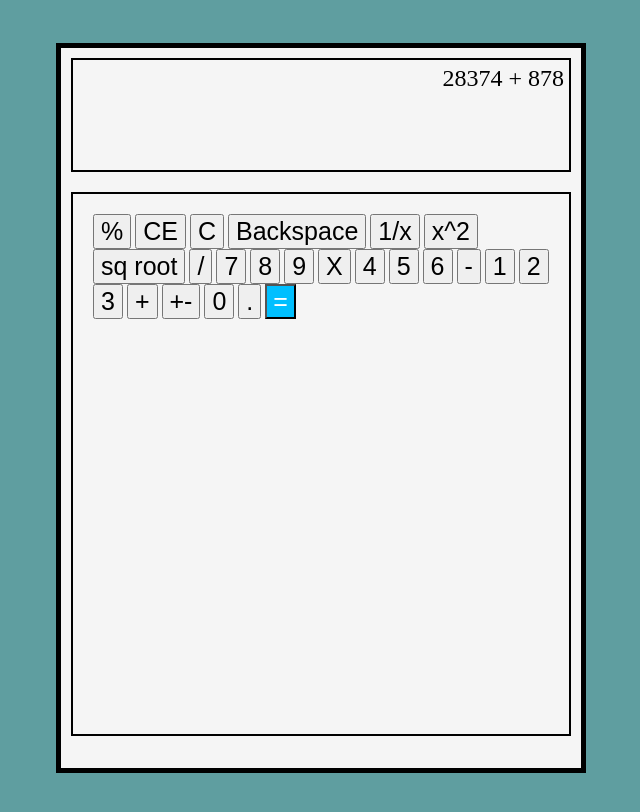
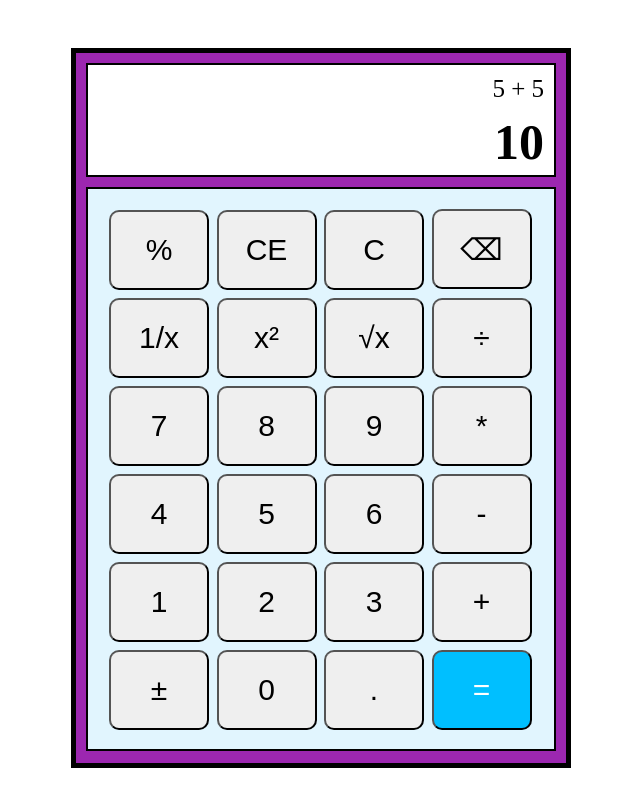
Before and after one commit to Somesh1007/odin-calculator, a plain HTML site: page index.html in a window 1280 px wide. Shown: the whole page, without its empty margins (319-959 px from the left). Drawn offline with Linux system fonts and the light colour scheme.

Commit message:
Add HTML and CSS

```diff
--- a/index.html
+++ b/index.html
@@ -15,33 +15,46 @@
     <div class="container">
         <div class="calc-container">
             <div class="screen">
-                28374 + 878
+                <div class="screen-input"></div>
+                <div class="screen-output"></div>
             </div>
             <div class="buttons-container">
+                <div class="button-row">
                     <button>%</button>
                     <button>CE</button>
                     <button>C</button>
-                <button>Backspace</button>
+                    <button>⌫</button>
+                </div>
+                <div class="button-row">
                     <button>1/x</button>
-                <button>x^2</button>
-                <button>sq root</button>
-                <button>/</button>
+                    <button>x²</button>
+                    <button>√x</button>
+                    <button>÷</button>
+                </div>
+                <div class="button-row">
                     <button>7</button>
                     <button>8</button>
                     <button>9</button>
-                <button>X</button>
+                    <button>*</button>
+                </div>
+                <div class="button-row">
                     <button>4</button>
                     <button>5</button>
                     <button>6</button>
                     <button>-</button>
+                </div>
+                <div class="button-row">
                     <button>1</button>
                     <button>2</button>
                     <button>3</button>
                     <button>+</button>
-                <button>+-</button>
+                </div>
+                <div class="button-row">
+                    <button>±</button>
                     <button>0</button>
                     <button>.</button>
                     <button class="equate-button">=</button>
+                </div>
             </div>
         </div>
 
--- a/script.js
+++ b/script.js
@@ -1,3 +1,16 @@
+let inputString = "5 + 5"
+let outputNumber = 10
+
+const inputDiv = document.querySelector('.screen-input')
+const outputDiv = document.querySelector('.screen-output')
+
+inputDiv.textContent = inputString
+outputDiv.textContent = outputNumber
+// const allButtons = document.querySelectorAll('button')
+// allButtons.forEach(button => button.addEventListener('click', dummy))
+// console.log(allButtons);
+
+
 function operate(operator, a, b) {
     if (operator == '+') {
         return add(a, b)
--- a/styles.css
+++ b/styles.css
@@ -1,44 +1,79 @@
-body{
+body {
     height: 100vh;
-    background-color: cadetblue;
+    /* background-color: cadetblue; */
+    /* font-family: sans-serif; */
 }
 
-.container{
+.container {
     height: 100vh;
     display: flex;
     justify-content: center;
     align-items: center;
 }
 
-.calc-container{
+.calc-container {
     border: 5px solid black;
-    background-color: whitesmoke;
-    height: 700px;
-    width: 500px;
+    background-color: #9c27b0;
+    height: 690px;
+    width: 470px;
     padding: 10px;
 }
 
-.screen{
+.screen {
     border: 2px solid black;
     padding: 5px;
     height: 100px;
-    font-size: 24px;
     text-align: end;
+    background-color: white;
+    display: flex;
+    flex-direction: column;
+    justify-content: space-between;
+
 }
 
-.buttons-container{
-    margin: 20px 0px;
-    border: 2px solid black;
-    padding: 20px;
-    height: 500px;
-    /* font-size: 30px; */
-}
-
-button{
+.screen-input {
+    padding: 5px;
     font-size: 25px;
 }
 
-.equate-button{
+.screen-output {
+    padding: 5px;
+    font-size: 50px;
+    font-weight: bold;
+}
+
+.buttons-container {
+    /* box-sizing: border-box; */
+    margin: 10px 0px;
+    border: 2px solid black;
+    padding: 20px 21px;
+    height: 520px;
+    font-size: 30px;
+    background-color: #e1f5fe;
+}
+
+button {
+    height: 80px;
+    width: 100px;
+    padding: 20px;
+    font-size: 30px;
+    border-radius: 10px;
+    text-align: center;
+    margin-bottom: 8px;
+}
+
+button:hover,
+button:active {
+    background-color: #e7e7e7;
+    /* background-color: #555555; */
+    box-shadow: 0 12px 16px 0 rgba(0, 0, 0, 0.24), 0 17px 50px 0 rgba(0, 0, 0, 0.15);
+}
+
+.equate-button {
     background-color: deepskyblue;
     color: white;
 }
+
+.equate-button:hover {
+    background-color: deepskyblue;
+}
```
Lines whose indentation alone changed are shown as unchanged.
